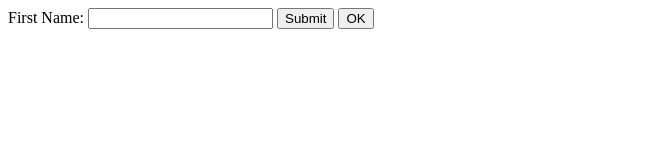
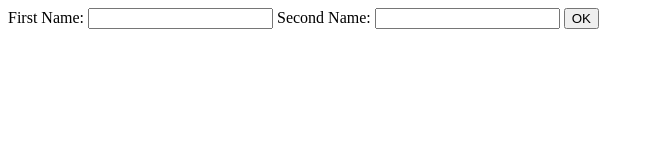
Before and after one commit to JAS4US/FISAT_Project, a plain HTML site: page Alavalathi/getDataAngular.html in a window 1280 px wide. Shown: the whole page, without its empty margins (0-654 px from the left). Drawn offline with nearby package versions, Linux system fonts and the light colour scheme.

Commit message:
Add files via upload

```diff
--- a/Alavalathi/getDataAngular.html
+++ b/Alavalathi/getDataAngular.html
@@ -4,11 +4,11 @@
 <body>
 
 <div ng-app="myApp" ng-controller="formCtrl">
-  <form ng-submit="getData()">
+<!--  <form ng-submit="getData()">-->
     First Name: <input type="text" ng-model="firstname">
-    <button type="submit">Submit</button>
+      Second  Name: <input type="text" ng-model="secname">
   <button ng-click="click()">OK</button>
-  </form>
+  <!--</form>-->
 
 </div>
 
@@ -17,11 +17,13 @@ var app = angular.module('myApp', []);
 app.controller('formCtrl', function($scope) {
   //$scope.firstname="Salini";
 
-   $scope.getData=function(){
+  /* $scope.getData=function(){
         alert("name"+$scope.firstname);
-    }
+    }*/
+
 
     $scope.click=function(){
+
         alert("name by click"+$scope.firstname);
     }
 });
```
